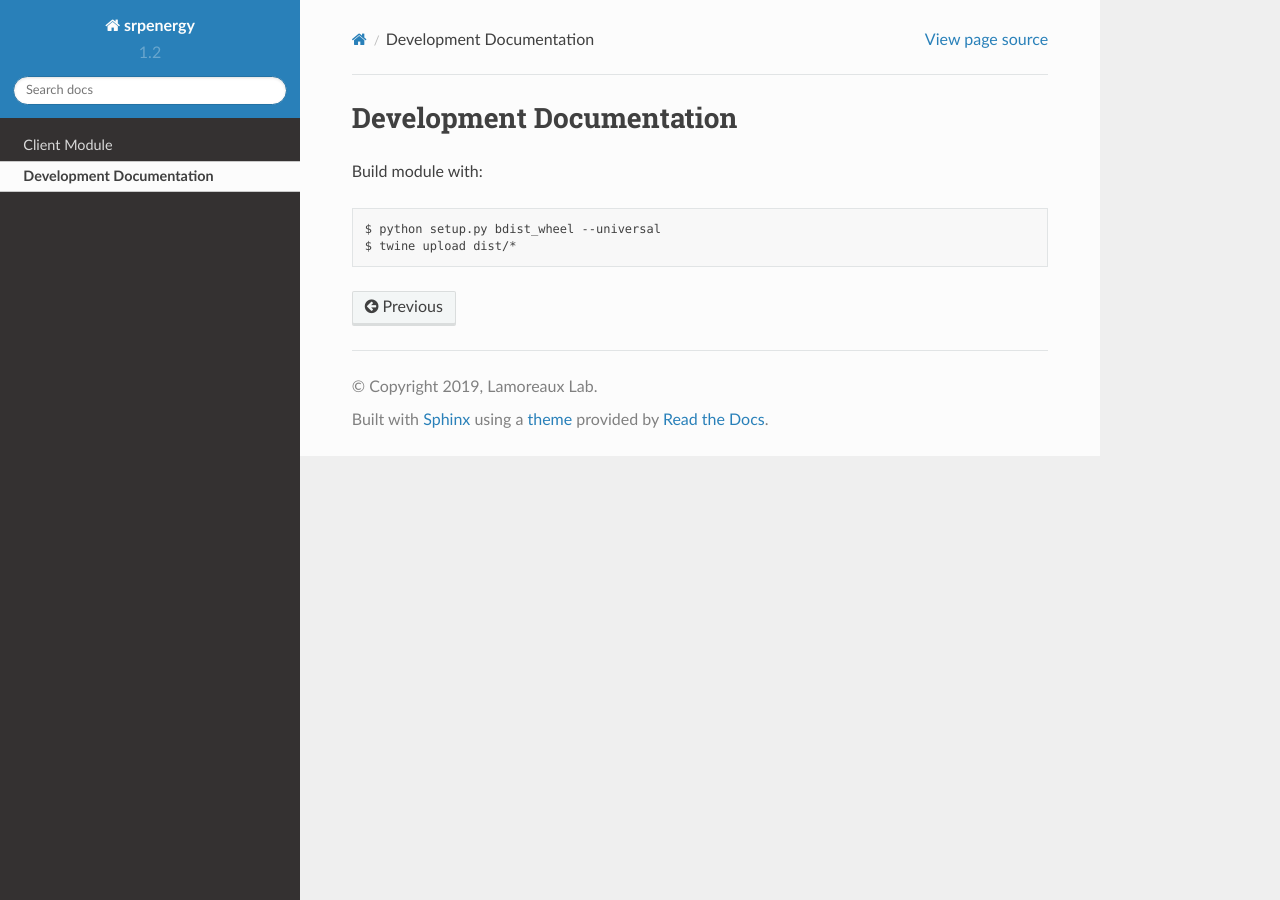
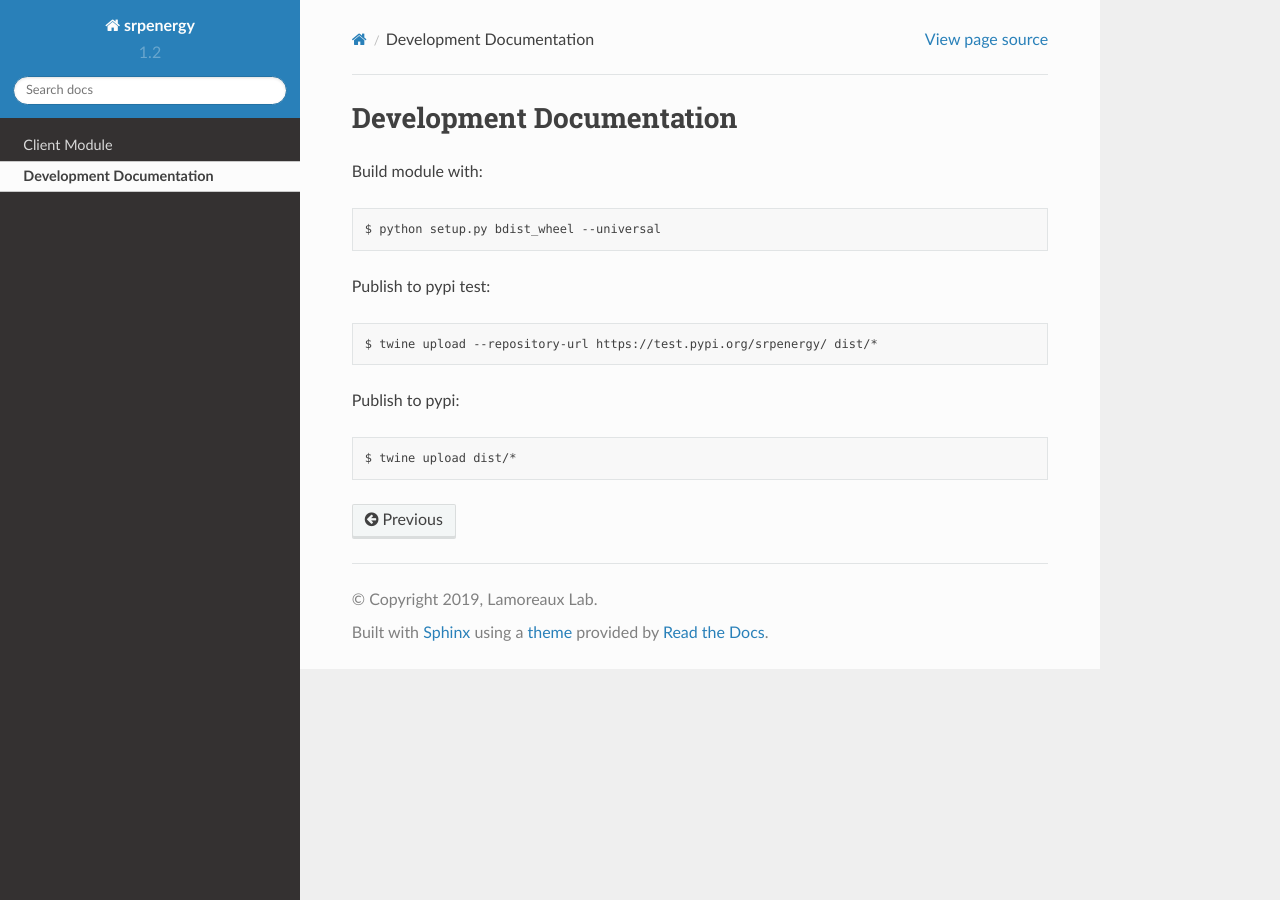
Before and after one commit to lamoreauxlab/srpenergy-api-client-python, a Sphinx documentation site: the page built from docs/develop.rst, in a window 1280 px wide. Built offline with Sphinx 7.4.7 and the Read the Docs theme 2.0.0, drawn with Linux system fonts in a browser that asks for light colours.

Commit message:
Add pypi test.

```diff
--- a/docs/develop.rst
+++ b/docs/develop.rst
@@ -5,4 +5,11 @@ Development Documentation
 Build module with::
 
 $ python setup.py bdist_wheel --universal
+
+Publish to pypi test::
+
+$ twine upload --repository-url https://test.pypi.org/srpenergy/ dist/*
+
+Publish to pypi::
+
 $ twine upload dist/*
```
